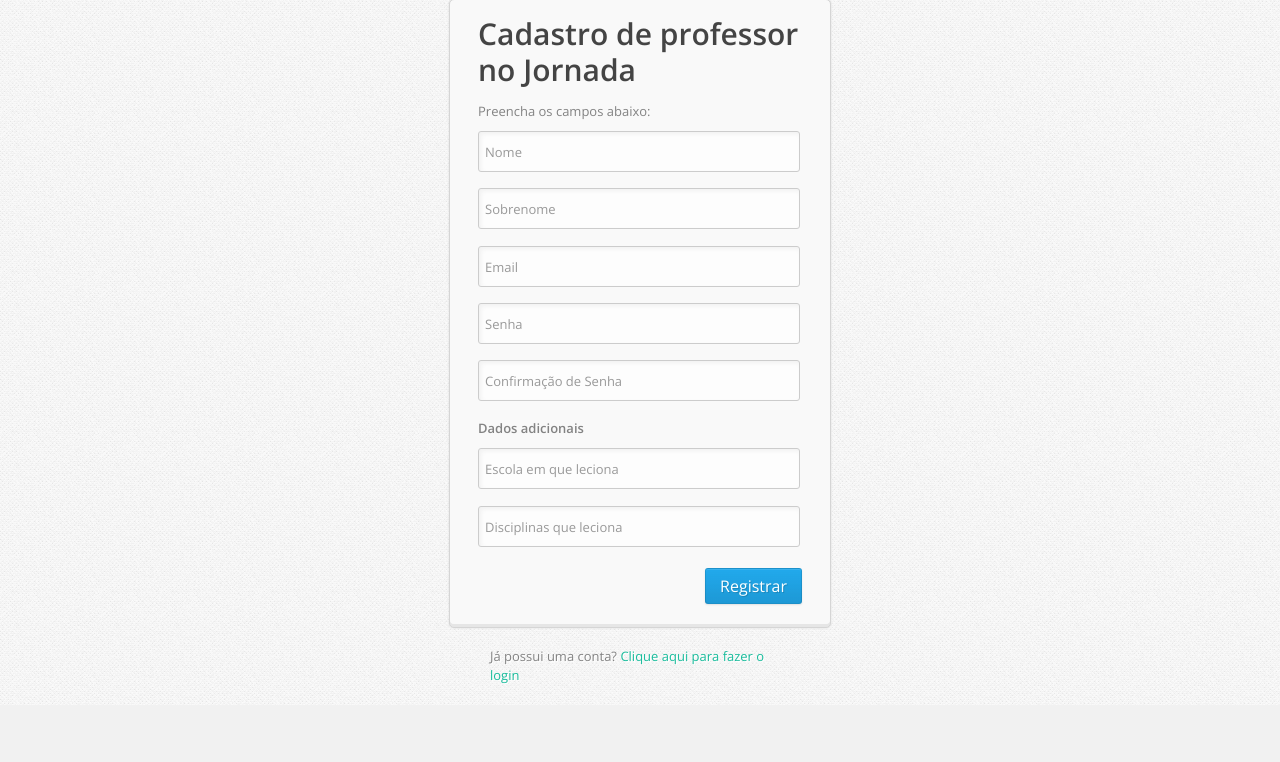
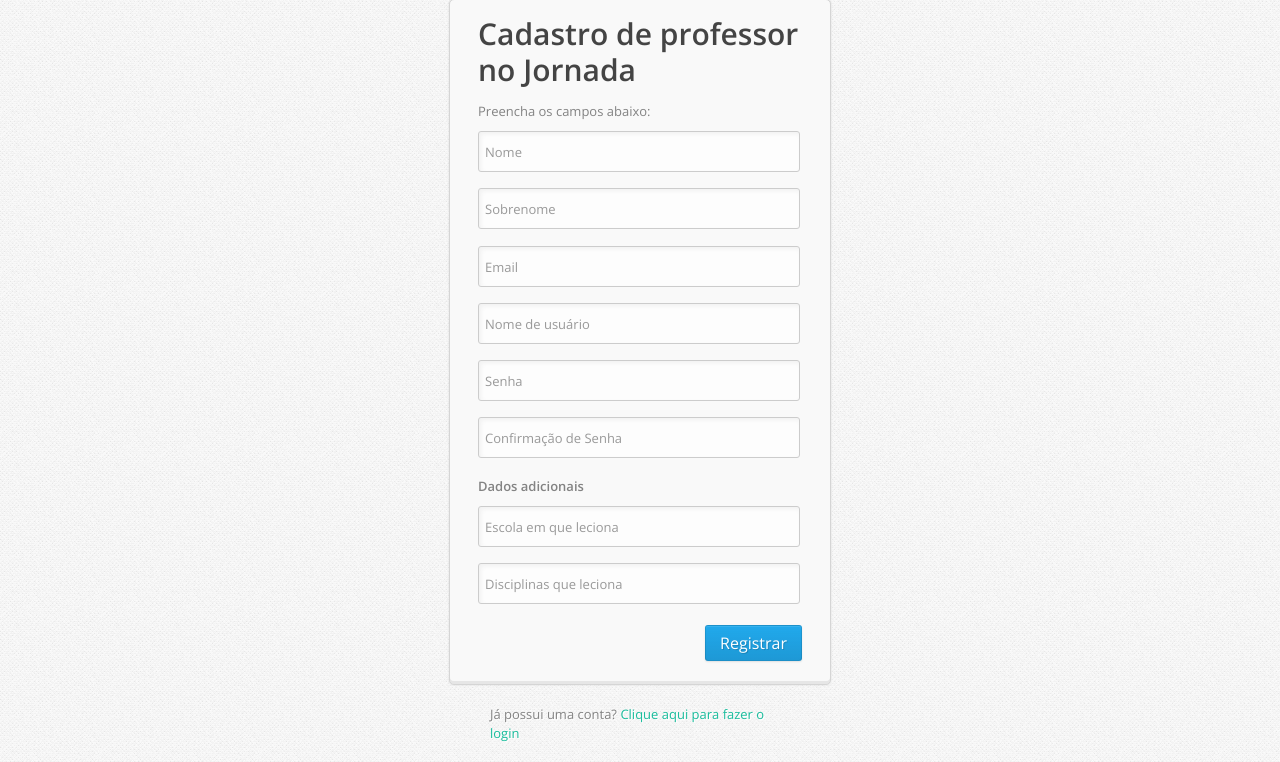
Before and after one commit to tomersimis-zz/jornada, a Django app: template jornada/templates/signup_teacher.html in a window 1280 px wide. Shown: the part 115-877 px from the top of the page. Before the commit the page ends 799 px from the top, so only its background shows below. Run offline with Django 3.2, Linux system fonts and the light colour scheme; the template is opened without the code that fills it, so the values that code supplies are empty; some libraries are stand-ins or nearby versions.

Commit message:
Cadastro de professor

```diff
--- a/jornada/templates/signup_teacher.html
+++ b/jornada/templates/signup_teacher.html
@@ -1,3 +1,4 @@
+{% load staticfiles %}
 <!DOCTYPE html>
 <html lang="en">
 
@@ -8,14 +9,14 @@
 	<meta name="viewport" content="width=device-width, initial-scale=1.0, maximum-scale=1.0, user-scalable=no">
     <meta name="apple-mobile-web-app-capable" content="yes">
 
-<link href="css/bootstrap.min.css" rel="stylesheet" type="text/css" />
-<link href="css/bootstrap-responsive.min.css" rel="stylesheet" type="text/css" />
+<link href="{% static "css/bootstrap.min.css" %}" rel="stylesheet" type="text/css" />
+<link href="{% static "css/bootstrap-responsive.min.css" %}" rel="stylesheet" type="text/css" />
 
-<link href="css/font-awesome.css" rel="stylesheet">
+<link href="{% static "css/font-awesome.css" %}" rel="stylesheet">
     <link href="http://fonts.googleapis.com/css?family=Open+Sans:400italic,600italic,400,600" rel="stylesheet">
 
-<link href="css/style.css" rel="stylesheet" type="text/css">
-<link href="css/pages/signin.css" rel="stylesheet" type="text/css">
+<link href="{% static "css/style.css" %}" rel="stylesheet" type="text/css">
+<link href="{% static "css/pages/signin.css" %}" rel="stylesheet" type="text/css">
 
 </head>
 
@@ -57,14 +58,12 @@
 
 </div> <!-- /navbar -->
 
-
-
 <div class="account-container register">
 
 	<div class="content clearfix">
 
 		<form action="#" method="post">
-
+			{% csrf_token %}
 			<h1>Cadastro de professor no Jornada</h1>
 
 			<div class="login-fields">
@@ -73,40 +72,45 @@
 
 				<div class="field">
 					<label for="firstname">Nome</label>
-					<input type="text" id="firstname" name="firstname" value="" placeholder="Nome" class="login" />
+					<input type="text" id="firstname" name="firstname" value="" placeholder="Nome" class="login" required/>
 				</div> <!-- /field -->
 
 				<div class="field">
 					<label for="lastname">Sobrenome:</label>
-					<input type="text" id="lastname" name="lastname" value="" placeholder="Sobrenome" class="login" />
+					<input type="text" id="lastname" name="lastname" value="" placeholder="Sobrenome" class="login" required/>
 				</div> <!-- /field -->
 
 
 				<div class="field">
 					<label for="email">Email:</label>
-					<input type="text" id="email" name="email" value="" placeholder="Email" class="login"/>
+					<input type="text" id="email" name="email" value="" placeholder="Email" class="login" required/>
+				</div> <!-- /field -->
+
+				<div class="field">
+					<label for="username">Nome de usuário:</label>
+					<input type="text" id="username" name="username" value="" placeholder="Nome de usuário" class="login" required/>
 				</div> <!-- /field -->
 
 				<div class="field">
 					<label for="password">Senha:</label>
-					<input type="password" id="password" name="password" value="" placeholder="Senha" class="login"/>
+					<input type="password" id="password" name="password" value="" placeholder="Senha" class="login" required/>
 				</div> <!-- /field -->
 
 				<div class="field">
 					<label for="confirm_password">Confirmação de Senha</label>
-					<input type="password" id="confirm_password" name="confirm_password" value="" placeholder="Confirmação de Senha" class="login"/>
+					<input type="password" id="confirm_password" name="confirm_password" value="" placeholder="Confirmação de Senha" class="login" required/>
 				</div> <!-- /field -->
 
 				<p><strong>Dados adicionais</strong></p>
 
 				<div class="field">
 					<label for="email">Escola:</label>
-					<input type="text" id="email" name="email" value="" placeholder="Escola em que leciona" class="login"/>
+					<input type="text" id="school" name="school" value="" placeholder="Escola em que leciona" class="login" required/>
 				</div> <!-- /field -->
 
 				<div class="field">
 					<label for="email">Disciplinas:</label>
-					<input type="text" id="email" name="email" value="" placeholder="Disciplinas que leciona" class="login"/>
+					<input type="text" id="discipline" name="discipline" value="" placeholder="Disciplinas que leciona" class="login" required/>
 				</div> <!-- /field -->
 
 
@@ -136,10 +140,10 @@
 </div> <!-- /login-extra -->
 
 
-<script src="js/jquery-1.7.2.min.js"></script>
-<script src="js/bootstrap.js"></script>
+<script src="{% static "js/jquery-1.7.2.min.js" %}"></script>
+<script src="{% static "js/bootstrap.js" %}"></script>
 
-<script src="js/signin.js"></script>
+<script src="{% static "js/signin.js" %}"></script>
 
 </body>
 
--- a/jornada/urls.py
+++ b/jornada/urls.py
@@ -19,4 +19,5 @@
 urlpatterns = [
     url(r'^admin/', include(admin.site.urls)),
     url(r'^$', 'jornada.views.index', name = 'index_page'),
+    url(r'^signup_teacher$', 'accounts.views.signup_teacher', name = 'signup_teacher_page'),
 ]
```
Also changed, not shown: accounts/forms.py (added, +16 -0 lines), accounts/views.py (added, +20 -0 lines), jornada/templates/signup_student.html (+9 -8 lines), db.sqlite3.
